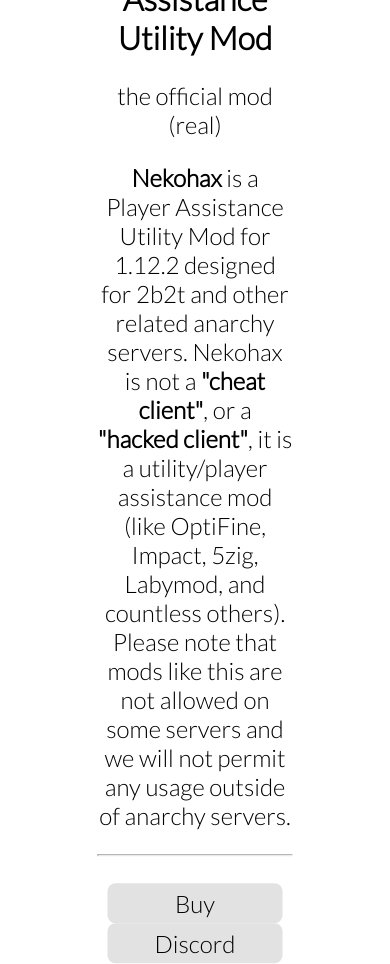
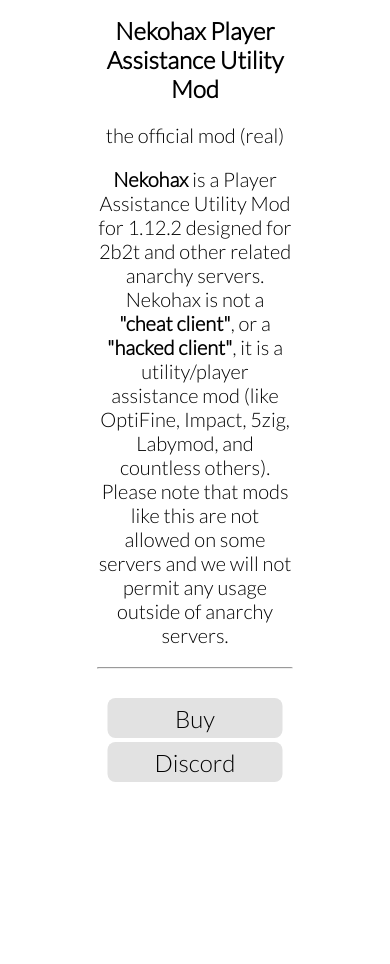
Before and after one commit to ChompChompDead/nekohax-website, a plain HTML site: page index.html in a window 390 px wide. After the commit the page ends 844 px from the top, so only its background shows below. Drawn offline with Linux system fonts and the light colour scheme.

Commit message:
mobile compatibility

```diff
--- a/css/index.css
+++ b/css/index.css
@@ -39,6 +39,7 @@
 }
 
 .mainText button {
+  margin: 2px;
   font-size: x-large;
   width: 175px;
   height: 40px;
@@ -55,3 +56,23 @@
   background-color: #000000;
   box-shadow: 0 0 10px #000000, 0 0 40px #000000, 0 0 80px #000000;
 }
+
+@media screen and (max-width: 500px) {
+  .mainText h1 {
+    font-size: x-large;
+    transition: 0.5s;
+  }
+
+  .mainText p {
+    font-size: 125%;
+    transition: 0.5s;
+  }
+
+  .mainText {
+    position: absolute;
+    top: 50%;
+    left: 50%;
+    transform: translate(-50%, -50%);
+    height: 100%;
+  }
+}
```
Also changed, not shown: buy.html (+1 -1 lines).
